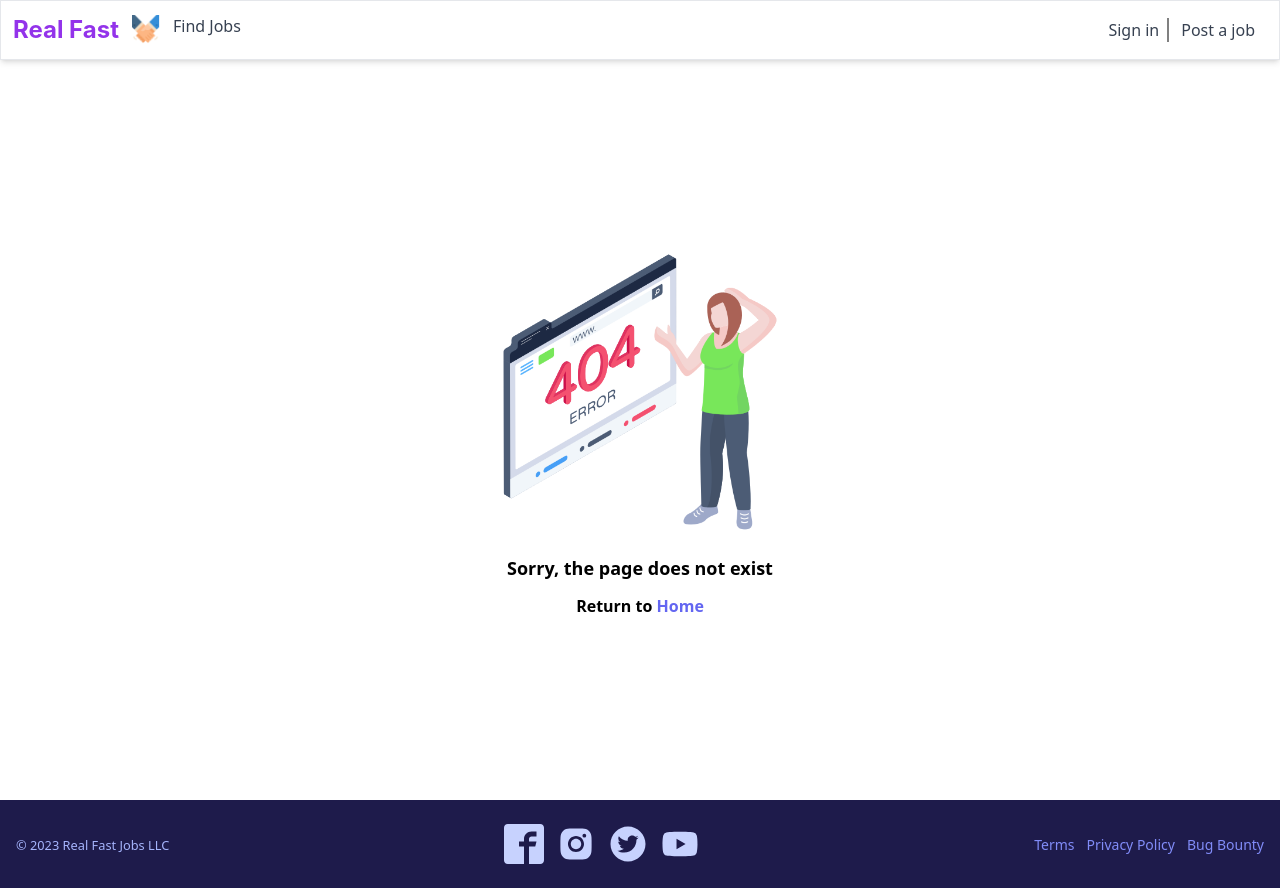
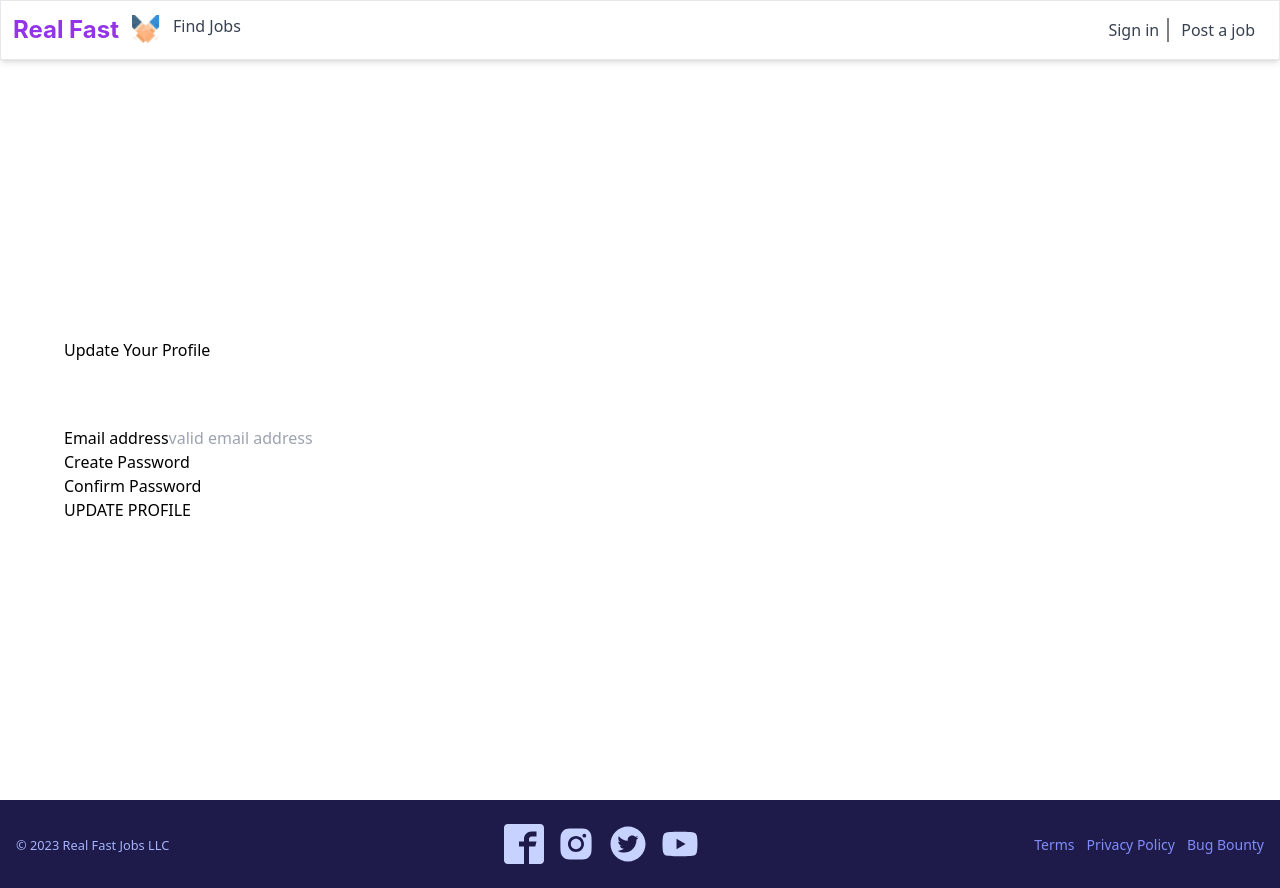
Before and after one commit to dami-josif/realfast, a Next.js app: page /signup in a window 1280 px wide. Before the commit this address had no page. Built offline with nearby package versions, Linux system fonts and the light colour scheme.

Commit message:
new commit

```diff
--- a/package.json
+++ b/package.json
@@ -9,6 +9,7 @@
     "lint": "next lint"
   },
   "dependencies": {
+    "firebase": "^9.20.0",
     "formik": "^2.2.9",
     "next": "13.2.4",
     "react": "18.2.0",
--- a/pages/_app.js
+++ b/pages/_app.js
@@ -1,10 +1,13 @@
 import '@/styles/globals.css'
 import Layouts from '@/components/Layouts'
+import { AppProvider } from '@/settings/context/appContext'
 
 export default function App({ Component, pageProps }) {
   return (
-    <Layouts>
-      <Component {...pageProps} />
-    </Layouts>
+    <AppProvider>
+      <Layouts>
+        <Component {...pageProps} />
+      </Layouts>
+    </AppProvider>
   )
 }
--- a/pages/index.js
+++ b/pages/index.js
@@ -1,11 +1,13 @@
 import Head from 'next/head';
-import { useState } from 'react';
-import { useEffect } from 'react';
+import { useState, useEffect, useContext } from 'react';
+import { AppContext } from '@/settings/context/appContext';
 import { GiMagnifyingGlass } from 'react-icons/gi'
 
 
 export default function Home() {
   const [screenHeight, setScreenHeight] = useState(0);
+  const {uid,setUid,email,setEmail} = useContext(AppContext);
+
 
   useEffect(()=>{
     setScreenHeight(window.innerHeight - 60);
--- /dev/null
+++ b/pages/signup.js
@@ -0,0 +1,79 @@
+import {useState,useEffect} from "react"
+import Head from 'next/head'
+import { useFormik } from "formik";
+import * as yup from 'yup';
+
+const passwordRules = /^(?=.*\d)(?=.*[a-z])(?=.*[A-Z]).{5,}$/; //regular expression
+
+//create a validation schema (validation rules)
+const fieldsSchema = yup.object().shape({
+    email:yup.string().email('enter a valid email').required('Required'),
+    password:yup.string().min(5).matches(passwordRules,{message:'Please create a stronger password'}).required('Required'),
+    passwordConfirmation:yup.string().oneOf([yup.ref('password'),null],'password must match')
+
+});
+
+export default function profileUpdate() {
+    const [screenHeight, setScreenHeight] = useState(0);
+
+  useEffect(()=>{
+    setScreenHeight(window.innerHeight - 60);
+  },[])
+
+   const {values, handleBlur, handleChange, errors, handleSubmit, touched } = useFormik({
+    validationSchema:fieldsSchema,
+    initialValues:{
+        firstName:'',
+        lastName:'',
+        phoneNumber:'',
+        address:'',
+        dob:'',
+        gender:''
+    },
+    onSubmit:(values)=>{
+        console.log(values.firstName);
+    }
+  });
+  return (
+    <>
+        <Head>
+            <title>Page Title | Real Fast</title>
+            <meta name="description" content="Generated by create next app" />
+            <meta name="viewport" content="width=device-width, initial-scale=1" />
+            <link rel="icon" href="/realfast_logo.png" />
+        </Head>
+        <main className={styles.container} style={{height:`${screenHeight}px`}}>
+            <div className={styles.wrapper}>
+               <h2 className={styles.title}>Update Your Profile</h2>
+
+                <form onSubmit={handleSubmit}>
+                    <div>
+                        <label className={styles.label} htmlFor="">Email address</label>
+                        <input id="address" type="email" placeholder="valid email address" className={styles.inputField} value={values.email} onChange={handleChange} onBlur={handleBlur}/>
+                        {errors.email && touched.email ? <p className={styles.formError} style={{color:'red'}}>{errors.address}</p> : null}
+                    </div>
+
+                    <div className={styles.inputBlockRow}>
+                        <div className={styles.inputBlock}>
+                            <label className={styles.label} htmlFor="">Create Password</label>
+                            <input id="password" type="text" className={styles.inputField} value={values.password} onChange={handleChange} onBlur={handleBlur}/>
+                            {errors.password && touched.password ? <p className={styles.formError} style={{color:'red'}}>{errors.password}</p> : null}
+                        </div>
+                        <div className={styles.inputBlock}>
+                            <label className={styles.label}>Confirm Password</label>
+                            <input id="password" type="text" className={styles.inputField} value={values.password} onChange={handleChange} onBlur={handleBlur}/>
+                            {errors.gender && touched.gender ? <p className={styles.formError} style={{color:'red'}}>{errors.gender}</p> : null}
+                        </div>
+                    </div>
+                    <button type="submit" className={styles.submitBtn}>UPDATE PROFILE</button>
+                </form>
+            </div>
+        </main>
+    </>
+  )
+}
+
+const styles={
+  container:'w-full flex flex-col justify-center items-center px-16',
+  wrapper:'md:w-full  flex flex-col gap-16',
+}
--- a/pages/talents/profile-update.js
+++ b/pages/talents/profile-update.js
@@ -12,6 +12,7 @@ const fieldsSchema = yup.object().shape({
     gender:yup.string().notOneOf(['Not Specified']),
 
 });
+
 export default function profileUpdate() {
     const [screenHeight, setScreenHeight] = useState(0);
 
--- /dev/null
+++ b/settings/context/appContext.js
@@ -0,0 +1,15 @@
+import { createContext,useState } from "react";
+
+const AppContext = createContext();
+const AppProvider = ({children}) => {
+    const [uid,setUid] = useState('trrt64');
+    const [email,setEmail] = useState('oluwadamilare985@gmail.com');
+
+    return(
+        <AppContext.Provider value={{uid,setUid,email,setEmail}}>
+            {children}
+        </AppContext.Provider>
+    )
+}
+
+export {AppContext, AppProvider }
```
Also changed, not shown: settings/firebase/firebase..setup.js (added, +25 -0 lines), 1 other file (tests, documents, lock files or other folders).
